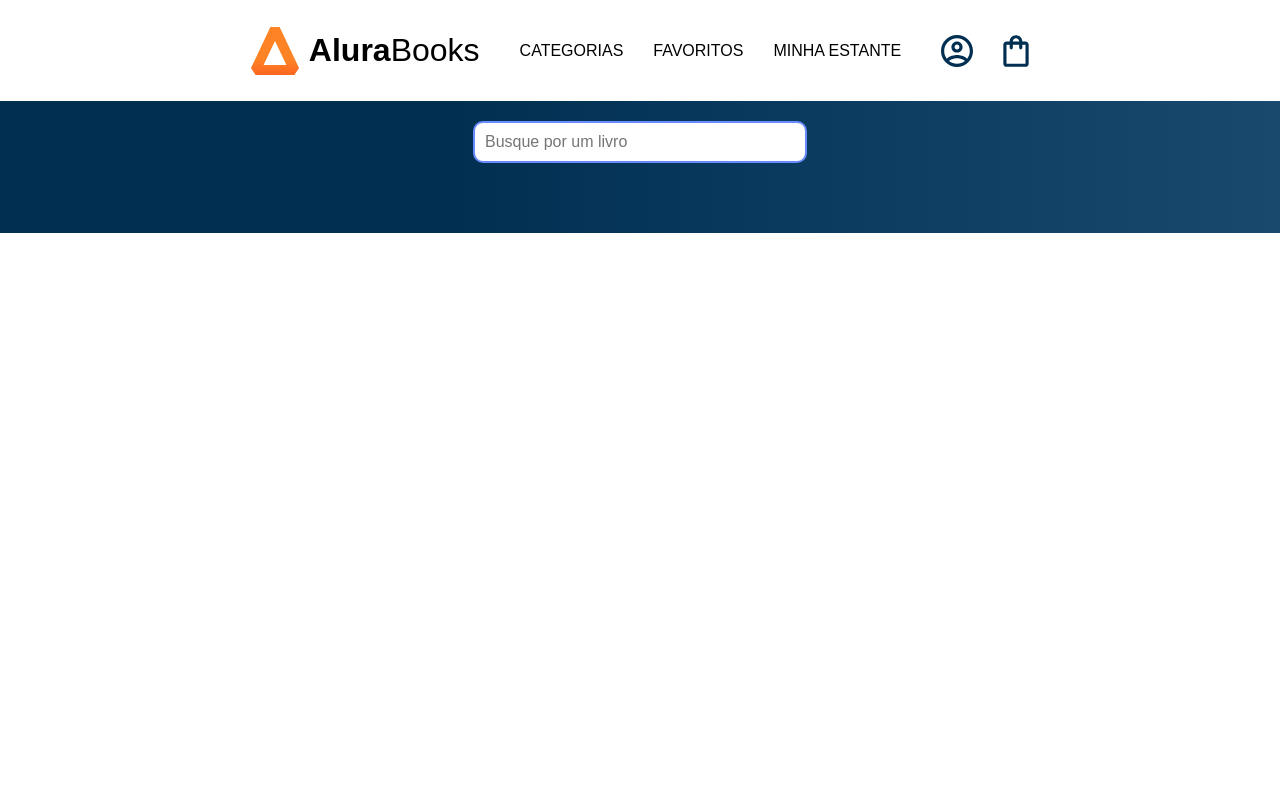
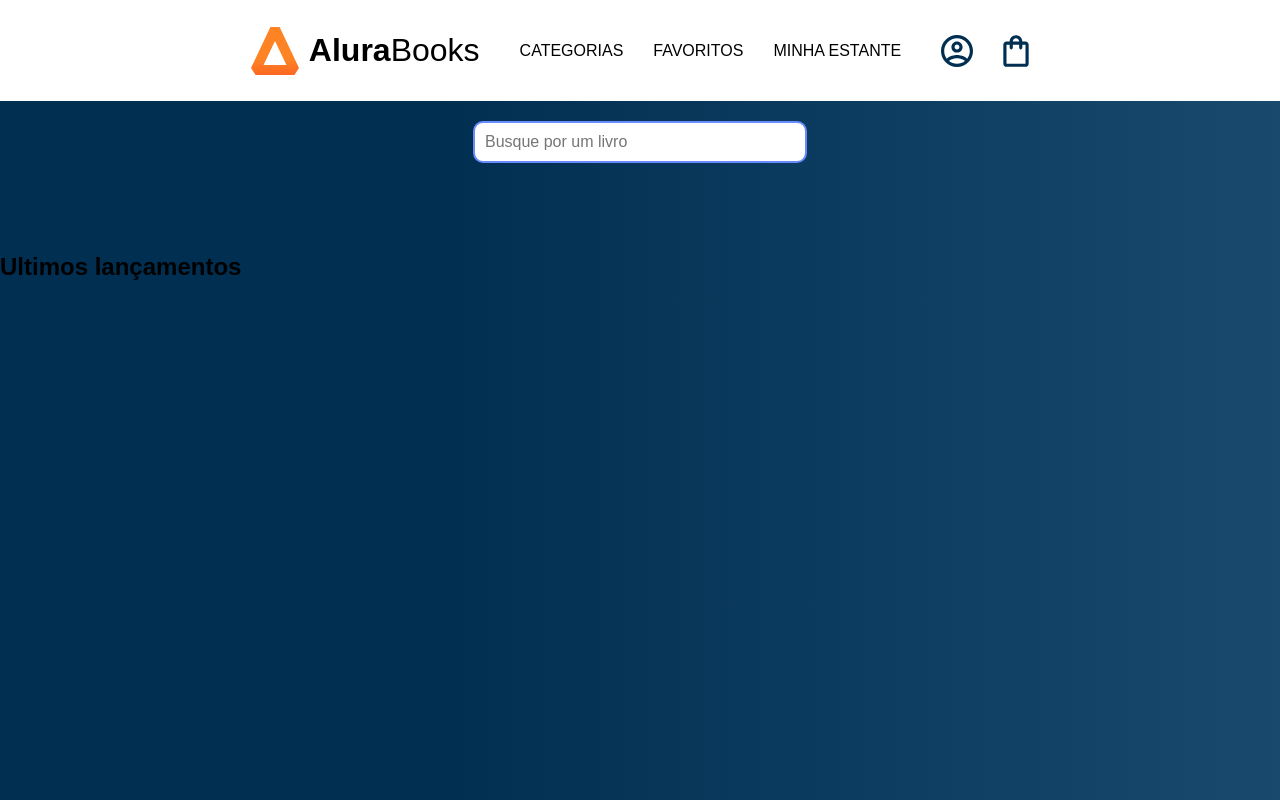
Before and after one commit to FelipeLohan/alura-books, a React (Create React App) app: page / in a window 1280 px wide. Built offline with nearby package versions, Linux system fonts and the light colour scheme.

Commit message:
React bugado, não está mostrando imagens do map dos ultimos lançamentos

```diff
--- a/src/App.js
+++ b/src/App.js
@@ -1,12 +1,13 @@
 import Header from "./components/Header/index.js";
 import Search from "./components/Search/index.js";
+import LatestReleases from "./components/LatestReleases/index.js";
 import styled from "styled-components";
 
 const AppContainer = styled.div`
     font-family: Arial, Helvetica, sans-serif;
     width: 100%;
     height: 100%;
-    background-image: linear-gradient(90deg, #002f52 35%, #326589 165%);
+
 `;
 
 function App() {
@@ -14,6 +15,7 @@ function App() {
     <AppContainer>
       <Header />
       <Search />
+      <LatestReleases />
     </AppContainer>
   );
 }
--- /dev/null
+++ b/src/components/LatestReleases/LatestReleasesData.js
@@ -0,0 +1,18 @@
+import livro from '../../images/livro.png';
+
+export const livros = [
+  {nome: 'Liderança em design',
+    id: 1,
+    src: livro,
+  },
+
+  {nome: 'O Java master',
+    id: 3,
+    src: livro,
+  },
+
+  {nome: 'JavaScript',
+    id: 4,
+    src: livro,
+  }
+]
--- /dev/null
+++ b/src/components/LatestReleases/index.js
@@ -0,0 +1,13 @@
+import { livros } from "./LatestReleasesData.js";
+
+export default function LatestReleases() {
+  return (
+      <section>
+        <h2>Ultimos lançamentos</h2>
+        {livros.map(e => {
+          <img src={e.src} />
+        })}
+      </section>
+
+  );
+}
--- a/src/index.js
+++ b/src/index.js
@@ -12,6 +12,7 @@ body {
     sans-serif;
   -webkit-font-smoothing: antialiased;
   -moz-osx-font-smoothing: grayscale;
+  background-image: linear-gradient(90deg, #002f52 35%, #326589 165%);
 }
 
 code {
```
